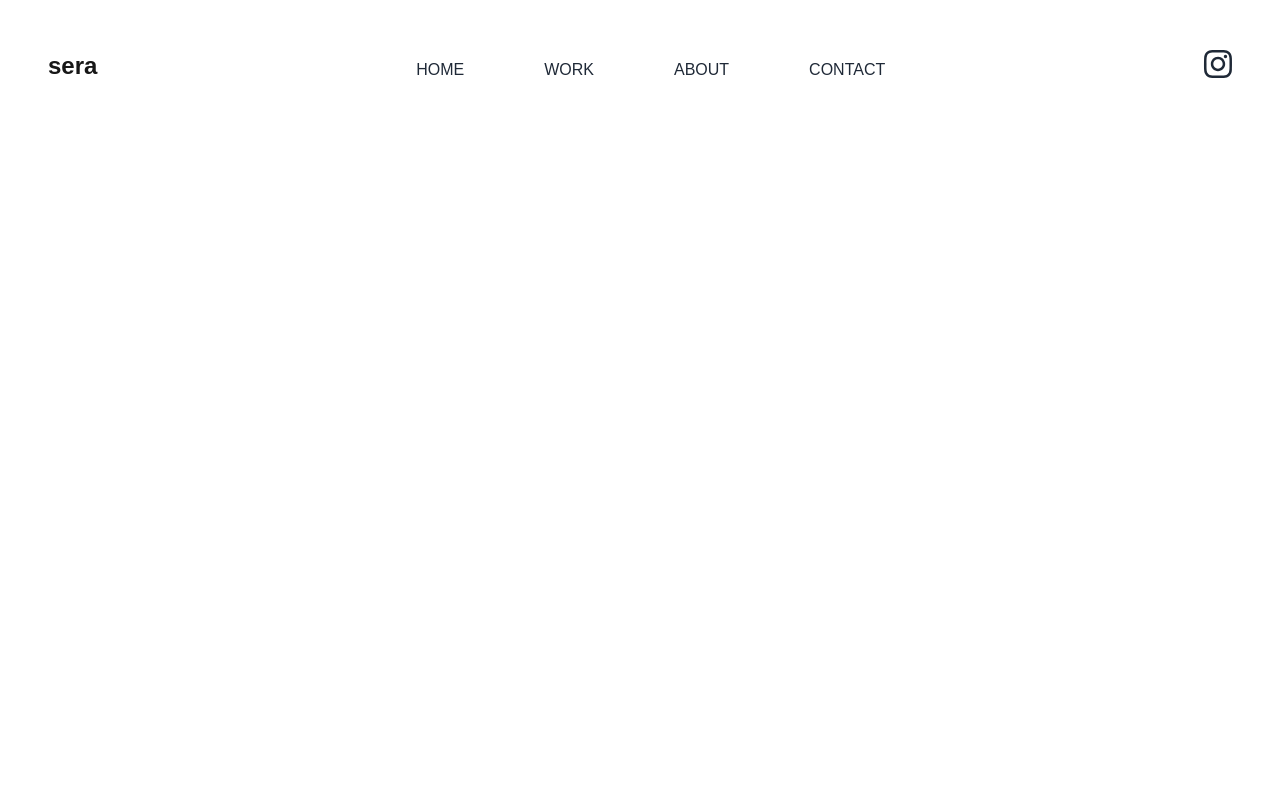
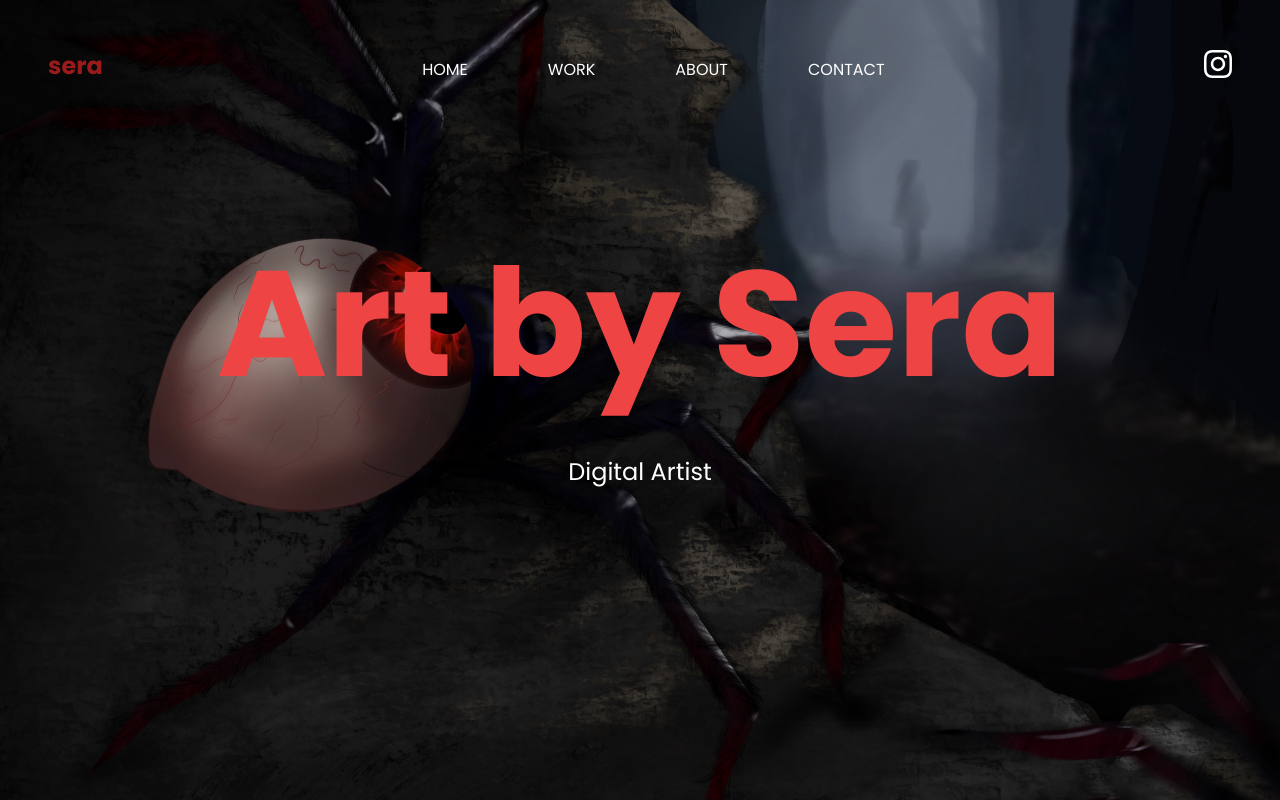
Before and after one commit to Cem802/art-portfolio, a Next.js app: page / in a window 1280 px wide. Built offline with nearby package versions, Linux system fonts and the light colour scheme.

Commit message:
chore: Update font loading in layout and navbar components

```diff
--- a/src/app/layout.tsx
+++ b/src/app/layout.tsx
@@ -1,21 +1,17 @@
 import type { Metadata } from "next";
-import localFont from "next/font/local";
 import "./globals.css";
+import { Poppins } from "next/font/google"
 
 import { config } from '@fortawesome/fontawesome-svg-core'
 import '@fortawesome/fontawesome-svg-core/styles.css'
 config.autoAddCss = false
 
-const geistSans = localFont({
-  src: "./fonts/GeistVF.woff",
-  variable: "--font-geist-sans",
-  weight: "100 900",
-});
-const geistMono = localFont({
-  src: "./fonts/GeistMonoVF.woff",
-  variable: "--font-geist-mono",
-  weight: "100 900",
-});
+const poppins = Poppins({
+  weight: ['400', '700'],
+  style: ['normal', 'italic'],
+  subsets: ['latin'],
+  display: 'swap',
+})
 
 export const metadata: Metadata = {
   title: "Create Next App",
@@ -30,7 +26,7 @@ export default function RootLayout({
   return (
     <html lang="en">
       <body
-        className={`${geistSans.variable} ${geistMono.variable} antialiased`}
+        className={poppins.className}
       >
         {children}
       </body>
--- a/src/app/page.tsx
+++ b/src/app/page.tsx
@@ -1,10 +1,27 @@
 import Navbar from "@/components/Navbar";
-import Image from "next/image";
 
 export default function Home() {
   return (
-    <div className="">
-      <Navbar />
+    <div className="relative">
+      <div
+        className="absolute top-0 left-0 w-full h-full bg-fixed bg-cover bg-center"
+        style={{
+          backgroundImage: 'url("/images/background.jpg")',
+          transform: 'translateZ(0)',
+          willChange: 'transform',
+          zIndex: -1,
+        }}
+      />
+      <div className="relative z-10 min-h-screen">
+        <Navbar />
+        <div className="p-4">
+          <div className="w-full h-96 flex flex-col justify-center items-center">
+            <h1 className="text-[150px] m-5 text-red-500 font-bold">Art by Sera</h1>
+            <p className="text-2xl text-white">Digital Artist</p>
+          </div>
+
+        </div>
+      </div>
     </div>
   );
 }
--- a/src/components/Navbar.tsx
+++ b/src/components/Navbar.tsx
@@ -15,7 +15,7 @@ const Navbar = () => {
   return (
     <nav className="p-12">
         <div className="container mx-auto flex items-center justify-between">
-            <div className="text-2xl font-bold">
+            <div className="text-2xl font-bold text-red-800">
                 <Link href="/">
                     <p>sera</p>
                 </Link>
@@ -33,22 +33,22 @@ const Navbar = () => {
                 <ul className={`absolute right-0 md:relative text-right mt-2 md:flex md:items-center space-y-2 md:space-y-0 md:space-x-20 ${isOpen ? 'block' : 'hidden'}`}>
                     <li>
                         <Link href="/">
-                            <p className="text-gray-800 hover:text-blue-500">HOME</p>
+                            <p className="text-white hover:text-blue-500">HOME</p>
                         </Link>
                     </li>
                     <li>
                         <Link href="#work">
-                            <p className="text-gray-800 hover:text-blue-500">WORK</p>
+                            <p className="text-white hover:text-blue-500">WORK</p>
                         </Link>
                     </li>
                     <li>
                         <Link href="/about">
-                            <p className="text-gray-800 hover:text-blue-500">ABOUT</p>
+                            <p className="text-white hover:text-blue-500">ABOUT</p>
                         </Link>
                     </li>
                     <li>
                         <Link href="/contact">
-                            <p className="text-gray-800 hover:text-blue-500">CONTACT</p>
+                            <p className="text-white hover:text-blue-500">CONTACT</p>
                         </Link>
                     </li>
                     <li className='md:hidden'>
@@ -60,7 +60,7 @@ const Navbar = () => {
             </div>
             <ul className='hidden md:block'>
                 <li>
-                    <a href="https://www.instagram.com" target="_blank" rel="noopener noreferrer" className="text-gray-800 hover:text-blue-500">
+                    <a href="https://www.instagram.com" target="_blank" rel="noopener noreferrer" className="text-white hover:text-blue-500">
                         <FontAwesomeIcon icon={faInstagram} size='2x' />
                     </a>
                 </li>
```
Also changed, not shown: public/images/background.jpg (added).
